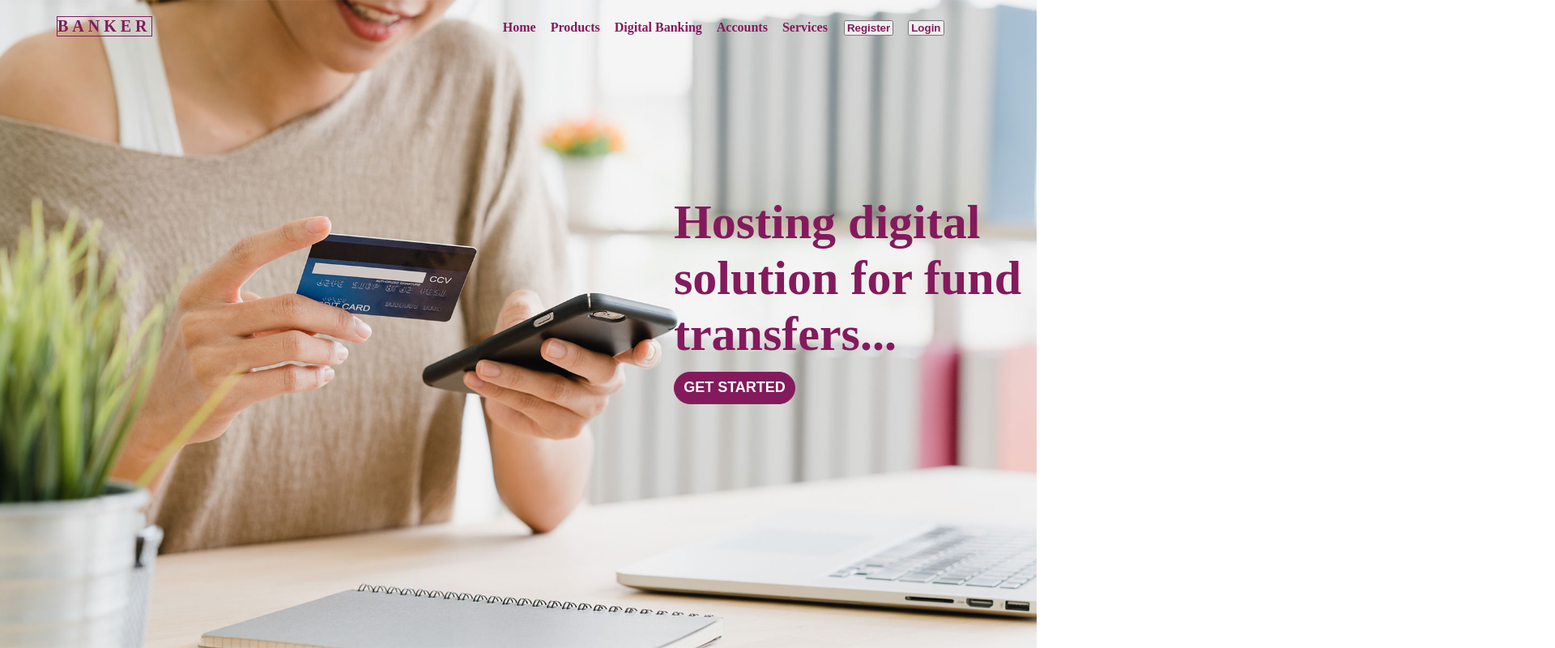
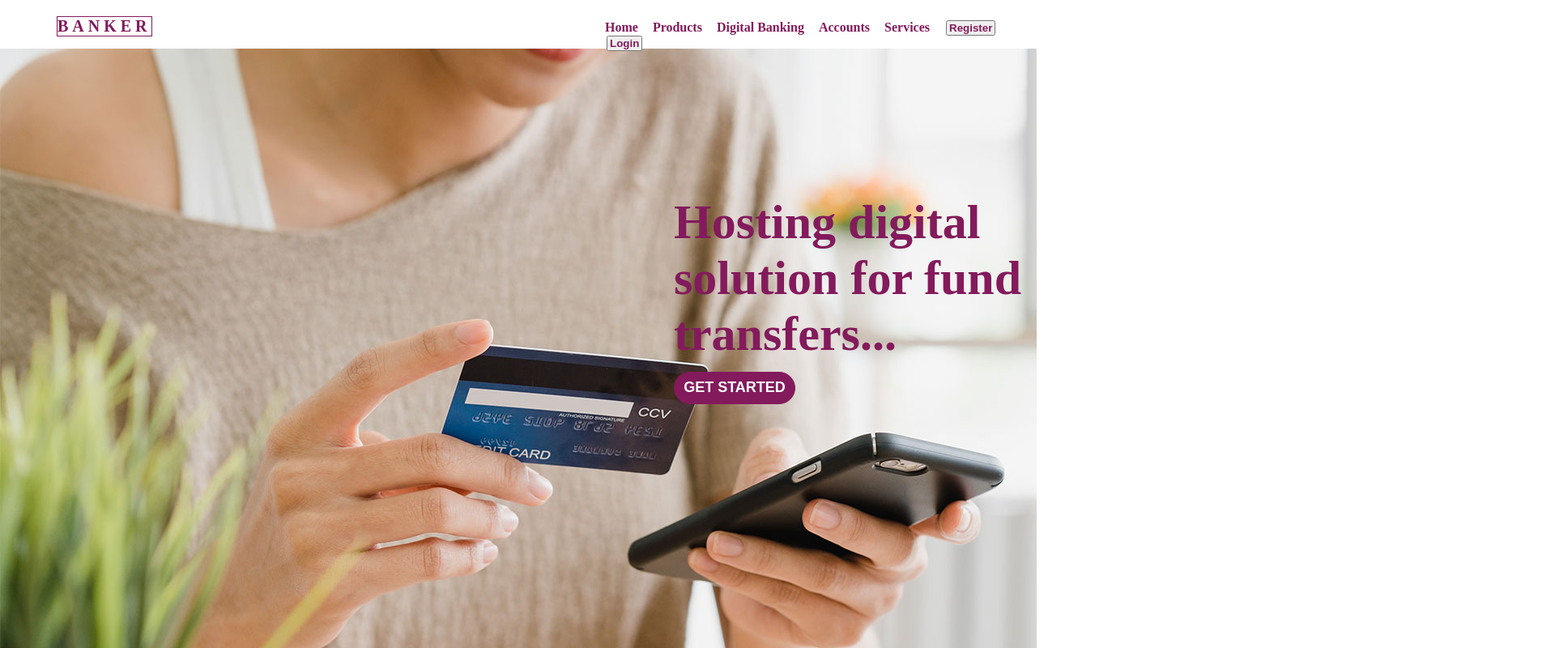
Before and after one commit to sujaystar/Project-IBM, a plain HTML site: page Project-IBM-1/index.html in a window 1280 px wide. Shown: the top 800 px of the page at 81% size, 1920 px wide, since content can reach past the window. Drawn offline with Linux system fonts and the light colour scheme.

Commit message:
Update style.css

```diff
--- a/Project-IBM-1/style.css
+++ b/Project-IBM-1/style.css
@@ -4,17 +4,24 @@
     box-sizing: border-box;
 }
 nav{
+    top:0;
+    background-size: cover;
+}
+.top{
+    background-color: #fff;
+    height: 60px;
+    position: fixed;
+    z-index: 1;
+}
+.front{
     background-image: url(images/hero_2.jpg);
-    height:100vh;
-    background-size: cover;
-    background-position: center;
+    z-index: 0;
 }
-
 .nav-links{
-    float: right;
-    display: inline-block;
+    float:right;
     margin-top: 20px;
-    margin-right: 5%;
+    margin-left: 700px;
+    position: fixed;
 }
 .nav-links li{
     display: inline-block;
@@ -47,6 +54,7 @@ nav{
     margin-left: 25px;
     margin-top: 15px;
     border: 1px solid rgb(131, 26, 92);
+    position: fixed;
 
 }
 .main{
@@ -58,7 +66,8 @@ nav{
 {
 
     height: 100vh;
-    position: absolute;
+    /* position: absolute; */
+    position: relative;
     top:30%;
     left:65%;
     font-size: 40px;
```
